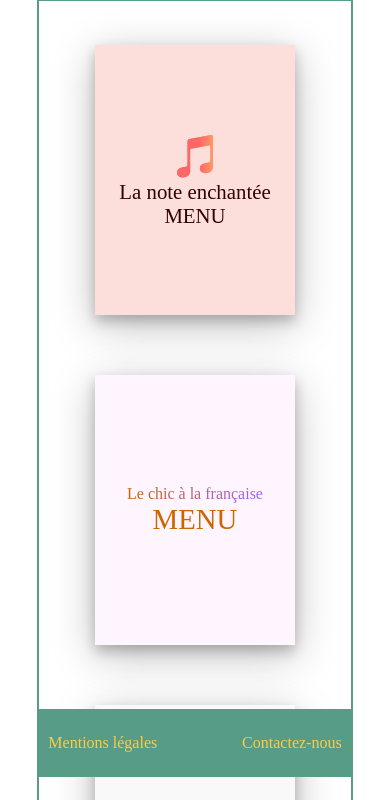
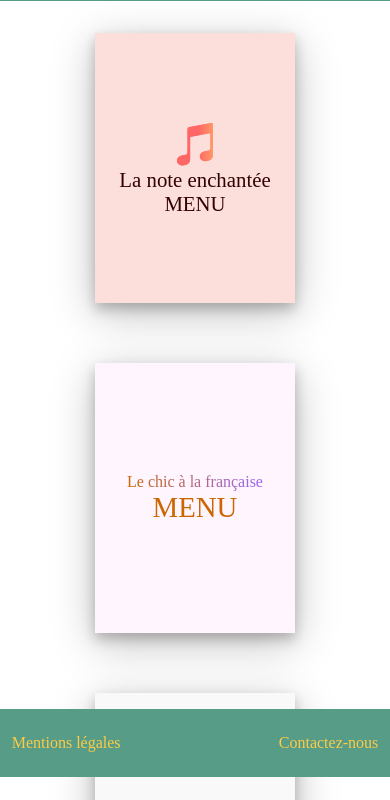
Before and after one commit to melcd238/ocohmyfood, a website: page index.html in a window 390 px wide. Shown: the part 67-867 px from the top of the page. Drawn offline with Linux system fonts and the light colour scheme; a web font is replaced by a local one.

Commit message:
modi responsive index et creation de partials

```diff
--- /dev/null
+++ b/scss/_animations.scss
@@ -0,0 +1,55 @@
+@keyframes earthquake {
+    10%, 90% {
+      transform: translate3d(-2px, 2px, 2px);
+    }
+
+    20%, 80% {
+      transform: translate3d(3px, 3px, 3px);
+    }
+
+    30%, 50%, 70% {
+      transform: translate3d(-5px, -5px, -5px);
+    }
+
+    40%, 60% {
+      transform: translate3d(5px, 5px, 5px);
+    }
+  }
+
+  @keyframes pointmove{
+    from{
+        transform: translateY(0px);
+    }
+    30%{
+        transform: translateY(-2px);
+    }
+    50%{
+        transform: translateY(-5px);
+    }
+    70%{
+        transform: translateY(-8px);
+    }
+    to{
+        transform: translateY(-10px);
+    }
+}
+@keyframes zoom{
+    from{
+        transform: scale(1) ;
+    }
+    5% {
+        transform: scale(1.1);
+    }
+    25%{
+        transform: scale(1.2) ;
+    }
+     50%{
+        transform: scale(1.3) opacity(.5);
+    }
+    70%{
+        transform: scale(1.4) opacity(.4);
+    }
+    to {
+        transform: scale(1.5) opacity(.1);
+    }
+}
--- /dev/null
+++ b/scss/_mixins.scss
@@ -0,0 +1,23 @@
+@mixin contents-menu {
+    display: flex;
+    flex-direction: column;
+    align-items: center;
+    margin: auto;
+    margin-top: 80px;
+    margin-bottom:80px;
+    box-shadow: 0 6px 12px rgba(0, 0, 0, .22), 0 10px 40px rgba(0, 0, 0, .25);
+    border-radius: 10px;
+    min-width: 50%;
+
+}
+@mixin gradient-note{
+                   background: linear-gradient(to right, #FF6666 60%, #FF9966) ;
+                   -webkit-background-clip: text;
+                   -webkit-text-fill-color: transparent;
+}
+@mixin headerfooter {
+    width: 80%;
+    height: 8vh;
+    position: fixed;
+    display: flex;
+}
--- /dev/null
+++ b/scss/_responsive.scss
@@ -0,0 +1,18 @@
+
+$breakpoint-small:520px;
+$breakpoint-medium:1224px;
+
+
+@mixin responsive ($breakpoint){
+    @if $breakpoint == small {
+        @media only screen and (max-width:$breakpoint-small){
+            @content;
+        }
+    }
+    @else if $breakpoint == medium {
+        @media only screen and (min-width:521px) and(max-width:$breakpoint-medium){
+            @content;
+        }
+    }
+
+}
--- /dev/null
+++ b/scss/_variables.scss
@@ -0,0 +1,6 @@
+$color: (color-note: #fcdfdb, color-chic:#fff5fe, color-delice:#f9f9f9, color-palette:#fdfffd,
+backgroudcolor-header-footer:#579c87, color-text-header-footer:#fdcb46);
+
+
+$font-family: ( family-note:'Loved by the King', family-chic:'Faustina', family-delice:'Galada',
+ family-palette: 'Kaushan Script') ;
--- a/scss/style.scss
+++ b/scss/style.scss
@@ -1,96 +1,8 @@
-$color: (color-note: #fcdfdb, color-chic:#fff5fe, color-delice:#f9f9f9, color-palette:#fdfffd,
-backgroudcolor-header-footer:#579c87, color-text-header-footer:#fdcb46);
+@import "variables";
+@import "mixins";
+@import "animations";
+@import "responsive";
 
-
-$font-family: ( family-note:'Loved by the King', family-chic:'Faustina', family-delice:'Galada',
- family-palette: 'Kaushan Script') ;
-
-$breakpoints: (mobile:599px);
-
-@mixin contents-menu {
-    display: flex;
-    flex-direction: column;
-    align-items: center;
-    margin: auto;
-    margin-top: 80px;
-    margin-bottom:80px;
-    box-shadow: 0 6px 12px rgba(0, 0, 0, .22), 0 10px 40px rgba(0, 0, 0, .25);
-    border-radius: 10px;
-    min-width: 50%;
-
-}
-@mixin gradient-note{
-                   background: linear-gradient(to right, #FF6666 60%, #FF9966) ;
-                   -webkit-background-clip: text;
-                   -webkit-text-fill-color: transparent;
-}
-
-@mixin mobile-only {
-    @media only screen and (max-width: map-get($breakpoints, mobile)) {
-        display: flex;
-        flex-direction: column;
-        justify-content: center;
-        align-items: center;
-        margin-top: 10px;
-
-    }
-}
-
-@keyframes earthquake {
-    10%, 90% {
-      transform: translate3d(-2px, 2px, 2px);
-    }
-
-    20%, 80% {
-      transform: translate3d(3px, 3px, 3px);
-    }
-
-    30%, 50%, 70% {
-      transform: translate3d(-5px, -5px, -5px);
-    }
-
-    40%, 60% {
-      transform: translate3d(5px, 5px, 5px);
-    }
-  }
-
-  @keyframes pointmove{
-    from{
-        transform: translateY(0px);
-    }
-    30%{
-        transform: translateY(-2px);
-    }
-    50%{
-        transform: translateY(-5px);
-    }
-    70%{
-        transform: translateY(-8px);
-    }
-    to{
-        transform: translateY(-10px);
-    }
-}
-@keyframes zoom{
-    from{
-        transform: scale(1) ;
-    }
-    5% {
-        transform: scale(1.1);
-    }
-    25%{
-        transform: scale(1.2) ;
-    }
-     50%{
-        transform: scale(1.3) opacity(.5);
-    }
-    70%{
-        transform: scale(1.4) opacity(.4);
-    }
-    to {
-        transform: scale(1.5) opacity(.1);
-    }
-}
 /*mise en page générale*/
 body{
     margin:0;
@@ -99,7 +11,6 @@ body{
 }
 
 .container{
-
         margin: auto;
         max-width: 80%;
         min-height: 100vh;
@@ -107,14 +18,12 @@ body{
         display: flex;
         flex-direction: column;
 
+    @include responsive(small){
+        max-width: 100%;
+        border: none;
+    }
+   }
 
-}
-@mixin headerfooter {
-    width: 80%;
-    height: 8vh;
-    position: fixed;
-    display: flex;
-}
 /* Mise en place du Header*/
 header{
     @include headerfooter;
@@ -125,6 +34,9 @@ header{
      h1{
         text-align: center;
         color: map-get($color,color-text-header-footer );
+    }
+    @include responsive(small){
+        width: 100%;
     }
 }
 /* mise en page du content de l'index*/
@@ -137,7 +49,11 @@ header{
     margin: auto;
     padding-top: 40px;
     padding-bottom: 40px;
-     @include mobile-only;
+    @include responsive(small){
+        display: flex;
+        flex-direction: column;
+    }
+
 }
 
 .menu{
@@ -236,10 +152,11 @@ footer{
             animation-name: earthquake ;
             animation-duration: 0.90s;
             animation-fill-mode: both; /* indique comment l'annimation doit appliquer les styles à sa cible avant et après son exécution*/
-
-
              }
             }
+     @include responsive(small) {
+        width: 100%; }
+
 
 }
 /*mise en page du bouton prochainement*/
```
Also changed, not shown: css/style.css, 2 other files. Lines whose indentation alone changed are shown as unchanged.
